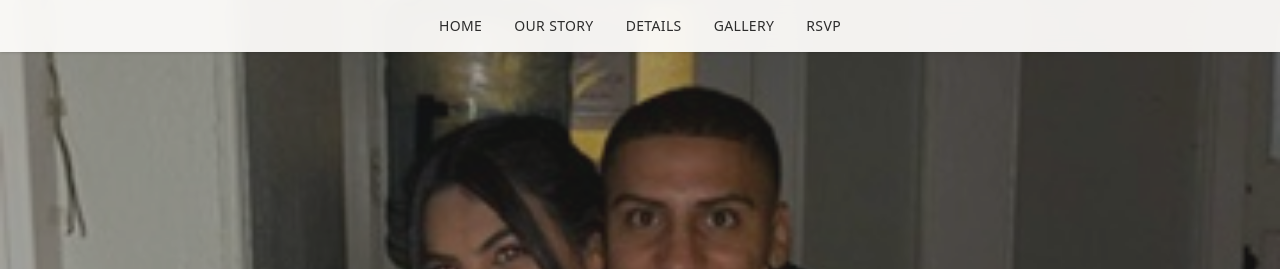
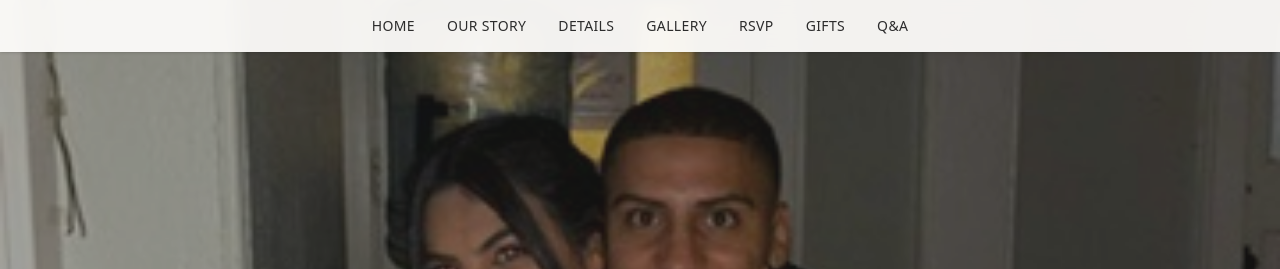
Before and after one commit to aalejan/Elio-Wedding, a website built with Vite: page index.html in a window 1280 px wide. Shown: the top 269 px of the page. Built offline with nearby package versions, Linux system fonts and the light colour scheme.

Commit message:
added sections to nav

```diff
--- a/index.html
+++ b/index.html
@@ -28,6 +28,8 @@
         <li><a href="#details" class="nav-link text-charcoal hover:text-gold transition-colors">Details</a></li>
         <li><a href="#gallery" class="nav-link text-charcoal hover:text-gold transition-colors">Gallery</a></li>
         <li><a href="#rsvp" class="nav-link text-charcoal hover:text-gold transition-colors">RSVP</a></li>
+        <li><a href="#gifts" class="nav-link text-charcoal hover:text-gold transition-colors">Gifts</a></li>
+        <li><a href="#faq" class="nav-link text-charcoal hover:text-gold transition-colors">Q&A</a></li>
       </ul>
       <!-- Mobile menu -->
       <ul id="mobile-menu" class="hidden flex-col gap-4 pt-4 pb-2 text-sm font-medium tracking-wide uppercase md:hidden">
@@ -36,6 +38,8 @@
         <li><a href="#details" class="nav-link block text-charcoal hover:text-gold transition-colors py-2">Details</a></li>
         <li><a href="#gallery" class="nav-link block text-charcoal hover:text-gold transition-colors py-2">Gallery</a></li>
         <li><a href="#rsvp" class="nav-link block text-charcoal hover:text-gold transition-colors py-2">RSVP</a></li>
+        <li><a href="#gifts" class="nav-link block text-charcoal hover:text-gold transition-colors py-2">Gifts</a></li>
+        <li><a href="#faq" class="nav-link block text-charcoal hover:text-gold transition-colors py-2">Q&A</a></li>
       </ul>
     </div>
   </nav>
@@ -334,7 +338,7 @@
   </section>
 
   <!-- Gift Registry Section -->
-  <section class="py-16 sm:py-24 bg-warm-white">
+  <section id="gifts" class="py-16 sm:py-24 bg-warm-white">
     <div class="max-w-4xl mx-auto px-4 sm:px-6 text-center">
       <h2 class="text-3xl sm:text-4xl md:text-5xl font-serif text-charcoal mb-4">Gifts</h2>
       <p class="ornament text-gold mb-6 sm:mb-8">♥</p>
@@ -361,7 +365,7 @@
   </section>
 
   <!-- Q&A Section -->
-  <section class="py-16 sm:py-24 bg-champagne">
+  <section id="faq" class="py-16 sm:py-24 bg-champagne">
     <div class="max-w-3xl mx-auto px-4 sm:px-6">
       <div class="text-center mb-10 sm:mb-16">
         <h2 class="text-3xl sm:text-4xl md:text-5xl font-serif text-charcoal mb-4">Questions?</h2>
```
